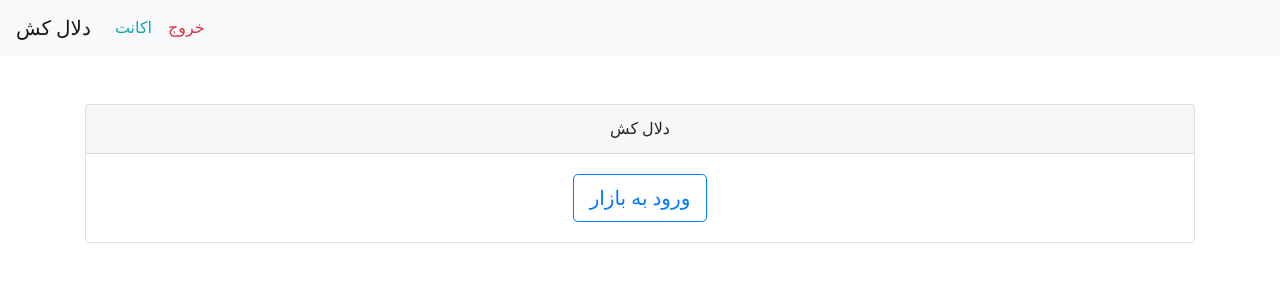
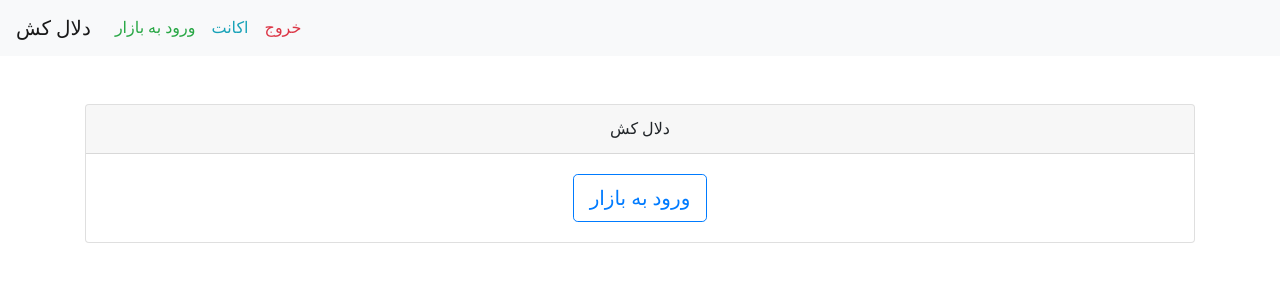
Before and after one commit to CarenZarin/DallalKosh, a Django app: page / in a window 1280 px wide. Shown: the top 300 px of the page. Run offline with Django 3.2, Linux system fonts and the light colour scheme; the visitor is signed in with stand-in values (Sample User, id 1); parts of the project's set-up code (start-up, migrations or seed data) failed here and were passed over; some libraries are stand-ins or nearby versions; some web fonts are replaced.

Commit message:
Improve Navigation Bar

```diff
--- a/DallalKosh/app/templates/partials/base.html
+++ b/DallalKosh/app/templates/partials/base.html
@@ -6,6 +6,8 @@
   <meta http-equiv="Content-Type" content="text/html; charset=utf-8">
   <title>دلال کش | {% block title %}دلال کش{% endblock %}</title>
   <link rel="stylesheet" href="https://maxcdn.bootstrapcdn.com/bootstrap/4.0.0-beta.2/css/bootstrap.min.css" integrity="sha384-PsH8R72JQ3SOdhVi3uxftmaW6Vc51MKb0q5P2rRUpPvrszuE4W1povHYgTpBfshb" crossorigin="anonymous">
+  <!-- <link href="https://maxcdn.bootstrapcdn.com/bootswatch/3.3.7/flatly/bootstrap.min.css" rel="stylesheet" integrity="sha384-+ENW/yibaokMnme+vBLnHMphUYxHs34h9lpdbSLuAwGkOKFRl4C34WkjazBtb7eT" crossorigin="anonymous"> -->
+
   <link rel="stylesheet" href="//cdn.rawgit.com/morteza/bootstrap-rtl/v3.3.4/dist/css/bootstrap-rtl.min.css">
   <!-- Required meta tags -->
     <meta charset="utf-8">
@@ -27,8 +29,15 @@
         <span class="navbar-toggler-icon"></span>
       </button>
 
-      <div class="collapse navbar-collapse flip pull-right" id="navbarSupportedContent">
+      <div class="collapse navbar-collapse flip pull-left" id="navbarSupportedContent">
         <ul class="navbar-nav mr-auto">
+
+          {% if user.username %}
+          <li class="nav-item">
+            <a class="nav-link text-success" href="/entertobazaar">ورود به بازار</a>
+          </li>
+          {% endif %}
+
           {% if user.username %}
           <li class="nav-item">
             <a class="nav-link text-info" href="/accounts/{{user.username}}">اکانت</a>
```
Also changed, not shown: DallalKosh/accounts/templates/base.html (+11 -0 lines).
